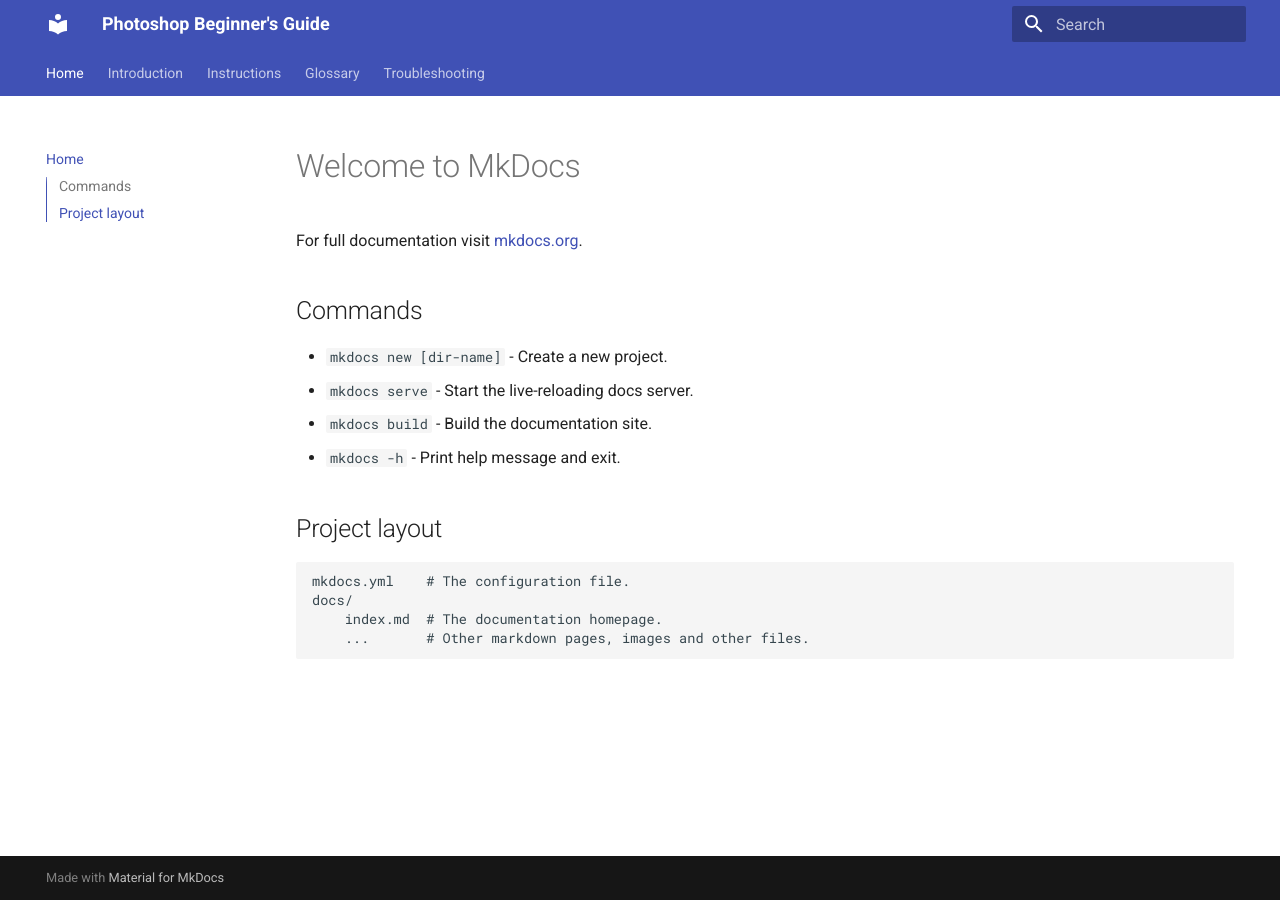
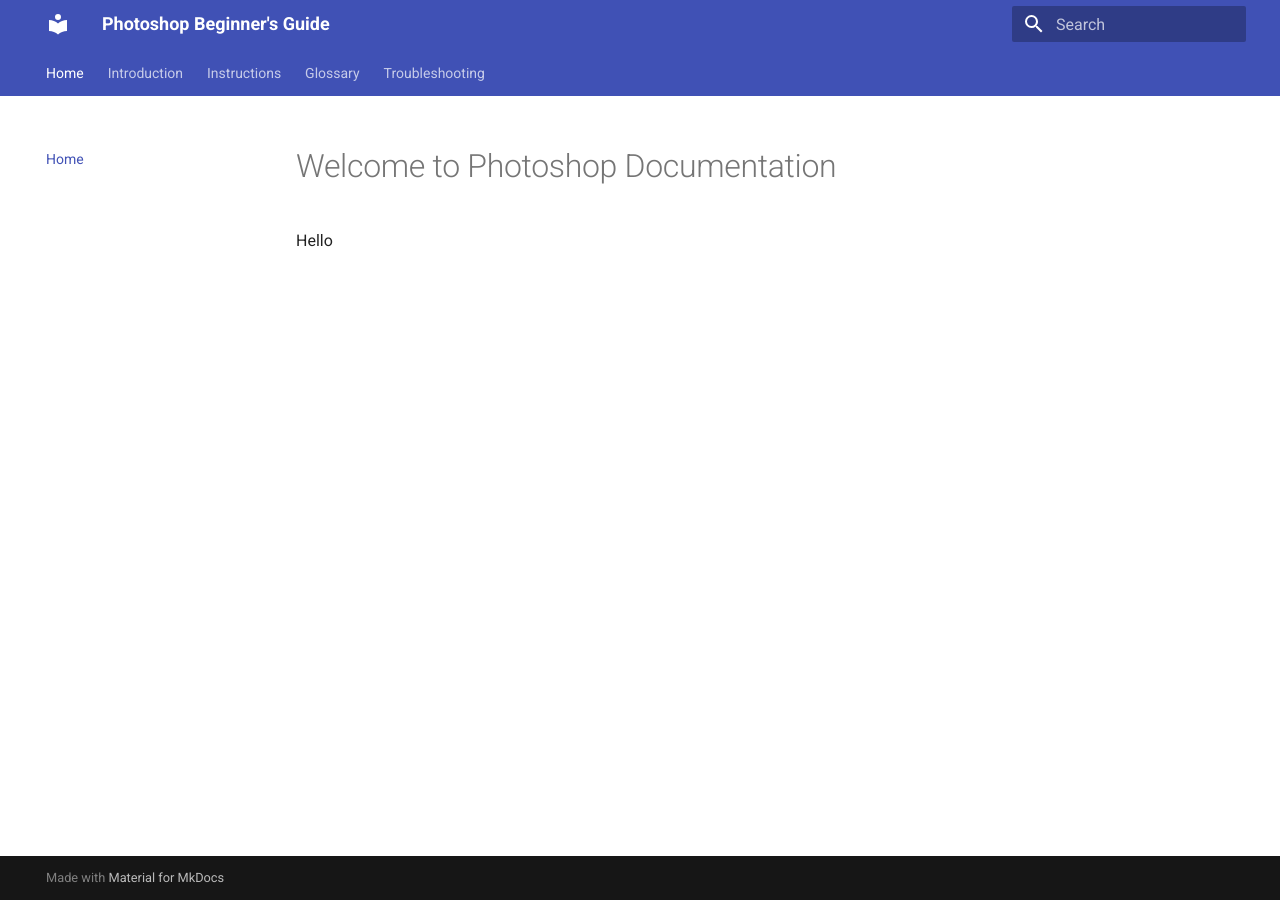
Before and after one commit to ShervinBabaei2007/mkdoc-UserDoc, an MkDocs documentation site: the page built from docs/index.md, in a window 1280 px wide. Built offline with MkDocs 1.6.1 and Material for MkDocs 9.7.7, drawn with Linux system fonts in a browser that asks for light colours.

Commit message:
deleted auto index

```diff
--- a/docs/index.md
+++ b/docs/index.md
@@ -1,17 +1,3 @@
-# Welcome to MkDocs
+# Welcome to Photoshop Documentation
 
-For full documentation visit [mkdocs.org](https://www.mkdocs.org).
-
-## Commands
-
-* `mkdocs new [dir-name]` - Create a new project.
-* `mkdocs serve` - Start the live-reloading docs server.
-* `mkdocs build` - Build the documentation site.
-* `mkdocs -h` - Print help message and exit.
-
-## Project layout
-
-    mkdocs.yml    # The configuration file.
-    docs/
-        index.md  # The documentation homepage.
-        ...       # Other markdown pages, images and other files.
+Hello
```
